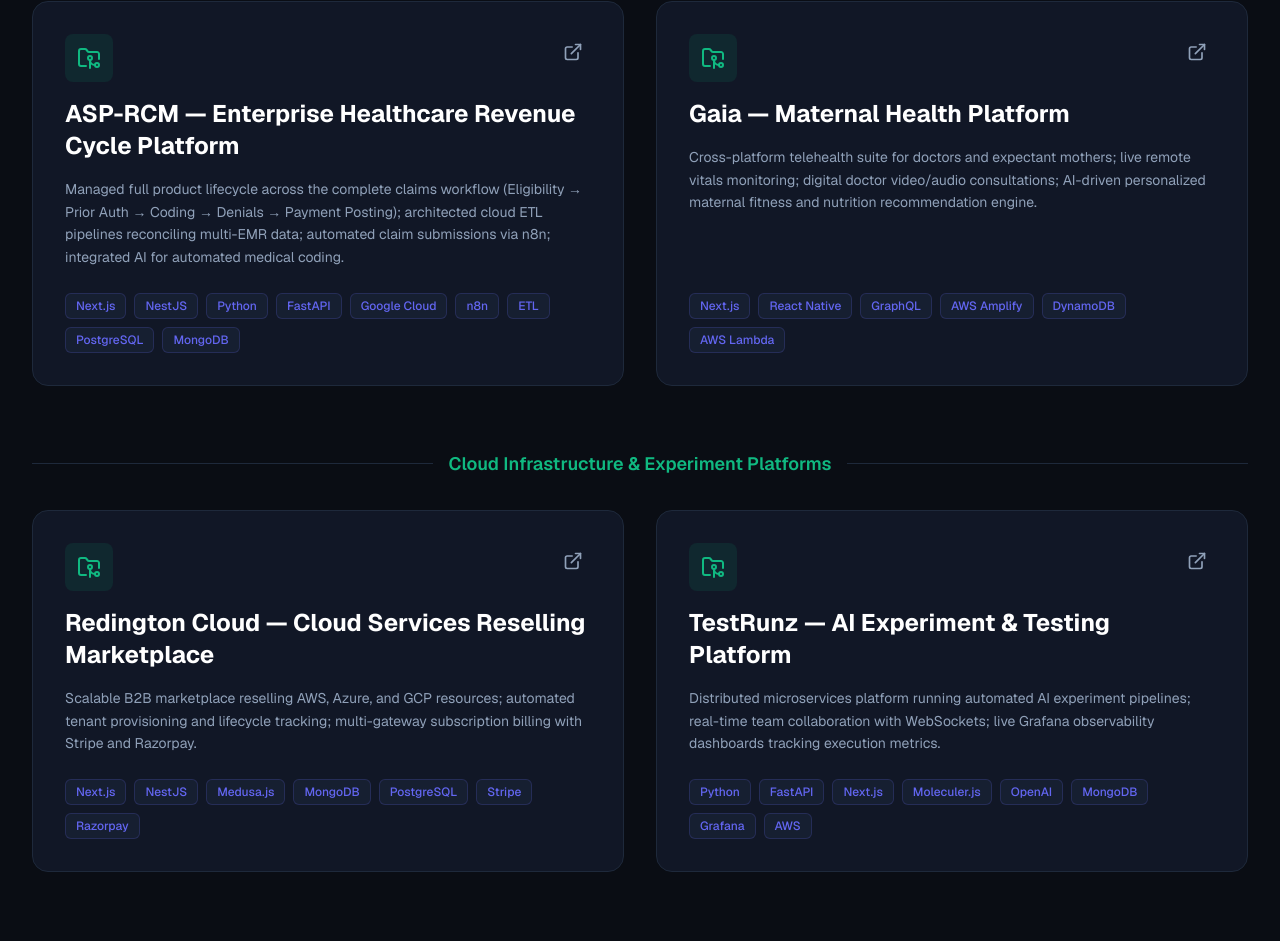
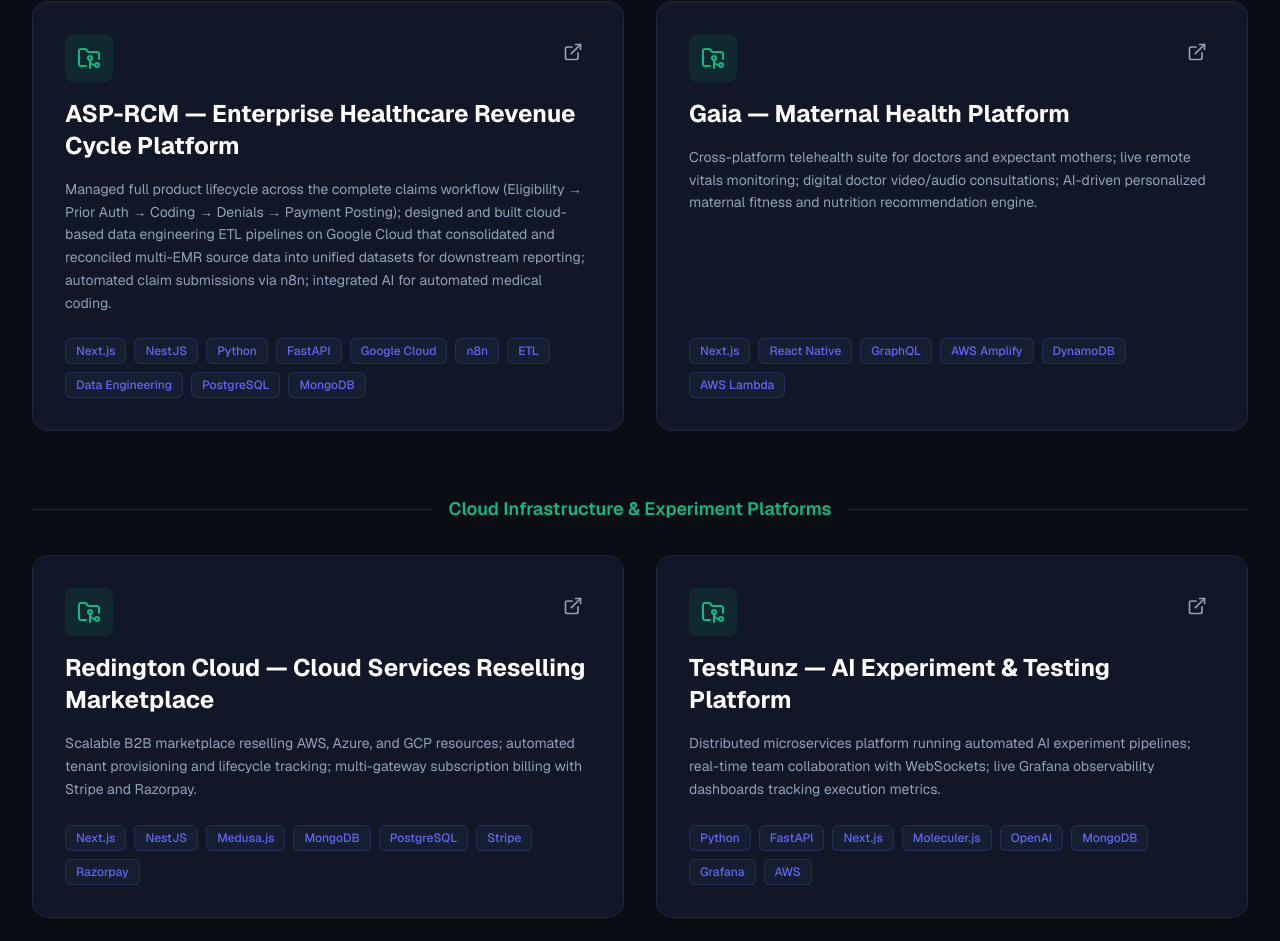
Before and after one commit to vamsiReDDy-KOTA/vamsiReDDy-KOTA.github.io, a Next.js app: page / in a window 1280 px wide. Shown: the part 3455-4396 px from the top of the page. Built offline with nearby package versions, Linux system fonts and the light colour scheme.

Commit message:
Strengthen ASP-RCM with data engineering ETL pipeline details

```diff
--- a/src/components/ProjectShowcase.tsx
+++ b/src/components/ProjectShowcase.tsx
@@ -35,8 +35,8 @@
     projects: [
       {
         title: "ASP-RCM — Enterprise Healthcare Revenue Cycle Platform",
-        tech: ["Next.js", "NestJS", "Python", "FastAPI", "Google Cloud", "n8n", "ETL", "PostgreSQL", "MongoDB"],
-        highlights: "Managed full product lifecycle across the complete claims workflow (Eligibility → Prior Auth → Coding → Denials → Payment Posting); architected cloud ETL pipelines reconciling multi-EMR data; automated claim submissions via n8n; integrated AI for automated medical coding.",
+        tech: ["Next.js", "NestJS", "Python", "FastAPI", "Google Cloud", "n8n", "ETL", "Data Engineering", "PostgreSQL", "MongoDB"],
+        highlights: "Managed full product lifecycle across the complete claims workflow (Eligibility → Prior Auth → Coding → Denials → Payment Posting); designed and built cloud-based data engineering ETL pipelines on Google Cloud that consolidated and reconciled multi-EMR source data into unified datasets for downstream reporting; automated claim submissions via n8n; integrated AI for automated medical coding.",
       },
       {
         title: "Gaia — Maternal Health Platform",
```
